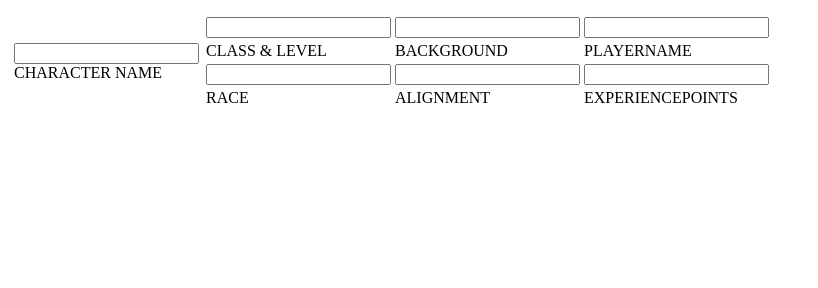
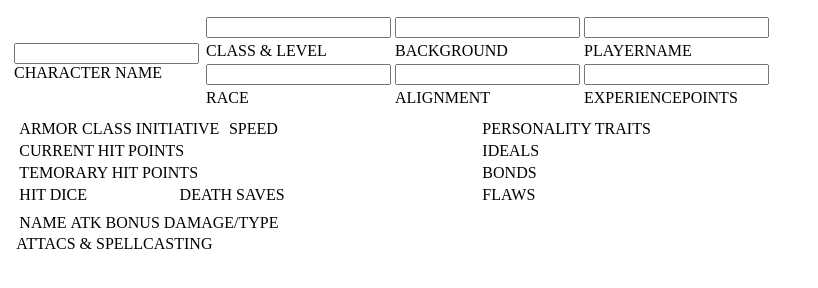
Before and after one commit to mortenm12/DnD-Charactersheet, a plain HTML site: page index.html in a window 1280 px wide. Shown: the whole page, without its empty margins (0-818 px from the left). Drawn offline with Linux system fonts and the light colour scheme.

Commit message:
Update dnd shhet.jpg and index.html

```diff
--- a/index.html
+++ b/index.html
@@ -4,7 +4,7 @@
     </head>
     <body>
         <table>
-            <tr>
+            <tr id="header">
                 <td colspan="3">
                     <table>
                         <tr id="topbar">
@@ -42,11 +42,53 @@
             </tr>
             <tr>
                 <td id="ability" rowspan="2"></td>
-                <td id="hpblock"></td>
-                <td id="traitsblock"></td>
+                <td id="hpblock">
+                    <table>
+                        <tr>
+                            <td colspan="2">ARMOR CLASS</td>
+                            <td colspan="2">INITIATIVE</td>
+                            <td colspan="2">SPEED</td>
+                        </tr>
+                        <tr>
+                            <td colspan="6">CURRENT HIT POINTS</td>
+                        </tr>
+                        <tr>
+                            <td colspan="6">TEMORARY HIT POINTS</td>
+                        </tr>
+                        <tr>
+                            <td colspan="3">HIT DICE</td>
+                            <td colspan="3">DEATH SAVES</td>
+                        </tr>
+                    </table>
+                </td>
+                <td id="traitsblock">
+                    <table>
+                        <tr>
+                            <td>PERSONALITY TRAITS</td>
+                        </tr>
+                        <tr>
+                            <td>IDEALS</td>
+                        </tr>
+                        <tr>
+                            <td>BONDS</td>
+                        </tr>
+                        <tr>
+                            <td>FLAWS</td>
+                        </tr>
+                    </table>
+                </td>
             </tr>
             <tr>
-                <td id="attackblock"></td>
+                <td id="attackblock">
+                    <table>
+                        <tr>
+                            <td>NAME</td>
+                            <td>ATK BONUS</td>
+                            <td>DAMAGE/TYPE</td>
+                        </tr>
+                    </table>
+                    ATTACS & SPELLCASTING
+                </td>
                 <td id="featureblock" rowspan="3"></td>
             </tr>
             <tr>
```
Also changed, not shown: dnd shhet.jpg (added).
